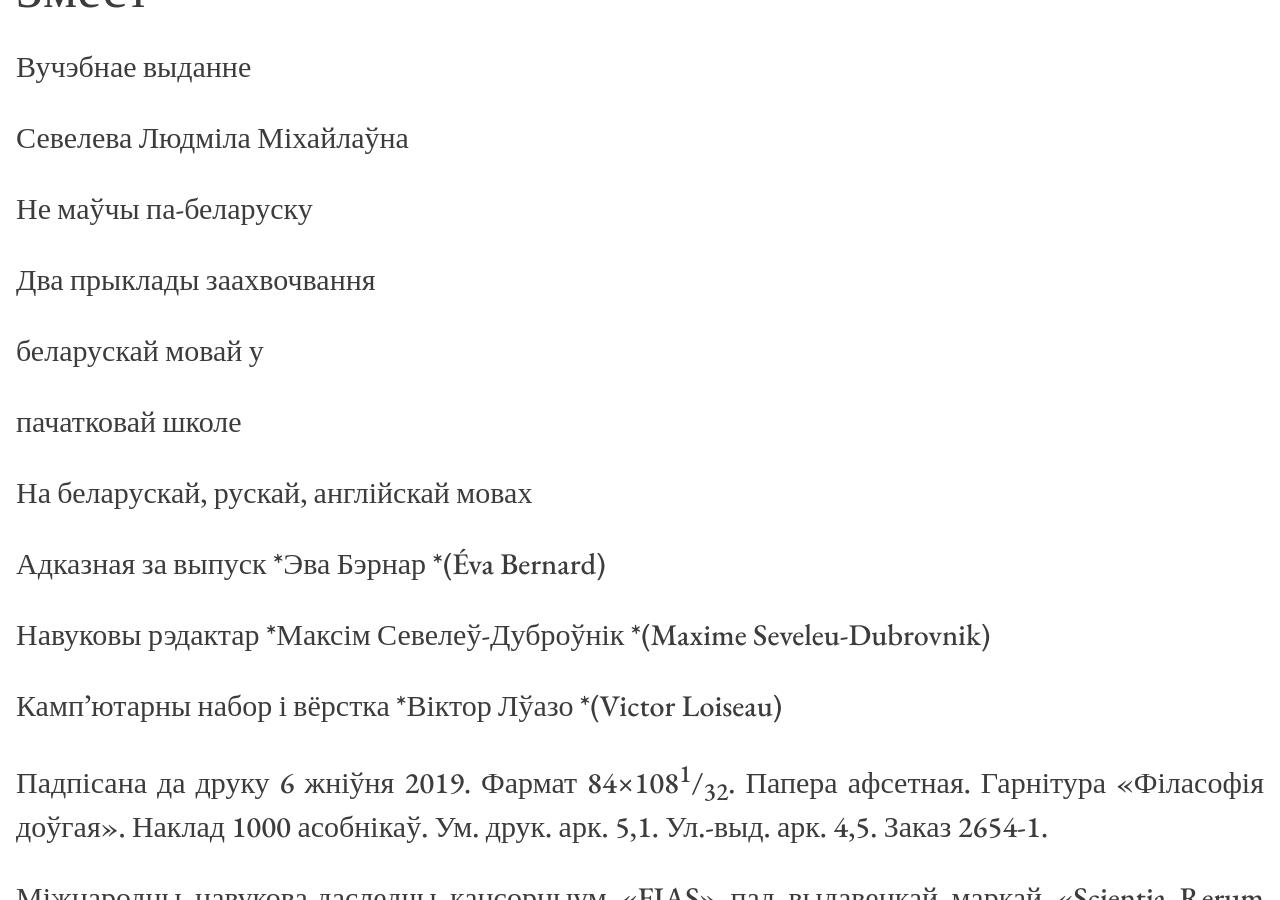
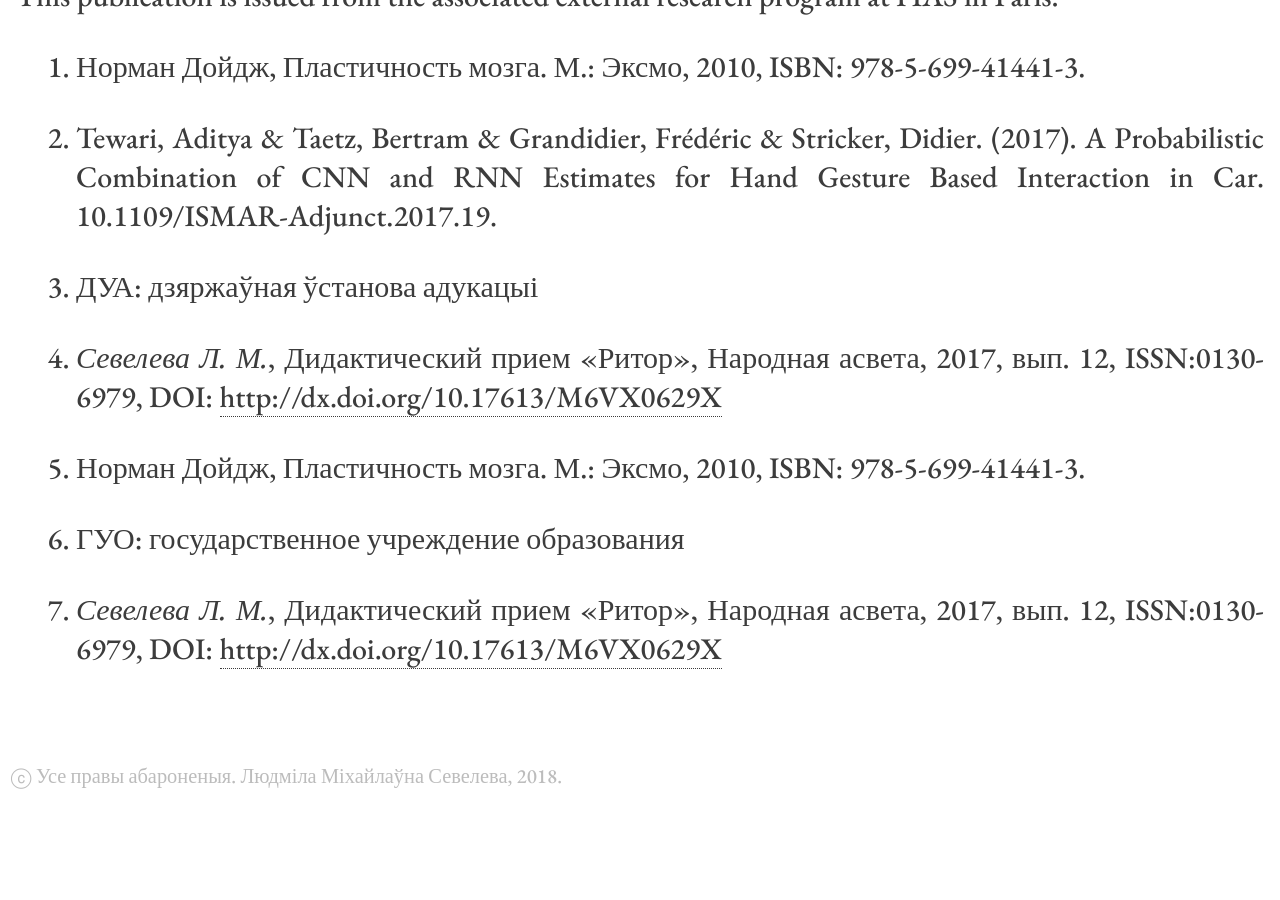
Before and after one commit to seveleva/seveleva, a Jekyll site: the page built from nie-maŭčy.md, in a window 1280 px wide and 900 px high, scrolled down 69476 px. Built offline with Jekyll 4.4.1, drawn with Linux system fonts in a browser that asks for light colours; after the commit the page ends 70313 px from its top, so only the background shows below that; some of the changed text lies outside the part shown.

Commit message:
Update nie-maŭčy.md

```diff
--- a/nie-maŭčy.md
+++ b/nie-maŭčy.md
@@ -2000,50 +2003,6 @@
 This publication is issued from the associated external research program
 at FIAS in Paris.
 
-# <span id="anchor-72"></span>Змест
-
-Вучэбнае выданне
-
-Севелева Людміла Міхайлаўна
-
-Не маўчы па-беларуску
-
-Два прыклады заахвочвання
-
-беларускай мовай у
-
-пачатковай школе
-
-На беларускай, рускай, англійскай мовах
-
-Адказная за выпуск *Эва Бэрнар *(Éva Bernard)
-
-Навуковы рэдактар *Максім Севелеў-Дуброўнік *(Maxime Seveleu-Dubrovnik)
-
-Камп’ютарны набор і вёрстка *Віктор Лўазо *(Victor Loiseau)
-
-Падпісана да друку 6 жніўня 2019. Фармат
-84×108<sup>1</sup>/<sub>32</sub>. Папера афсетная. Гарнітура «Філасофія
-доўгая». Наклад 1000 асобнікаў. Ум. друк. арк. 5,1. Ул.-выд. арк. 4,5.
-Заказ 2654-1.
-
-Міжнародны навукова-даследчы кансорцыум «FIAS» пад выдавецкай маркай
-«Scientia Rerum (Academic Publishers, Paris)», Л. 751235605 ад 22
-верасня 2016.
-
-Projet d’édition: 5985A-FZ0-5
-
-Langue du texte: biélorusse, russe, anglais
-
-Maison d’édition: Scientia Rerum (Academic Publishers) sise à Paris
-(75), 20 rue des Cinq-Diamants
-
-Achevé d'imprimer en août 2019 sur les presses de la Jouve S.A.S. sise à
-Cesson-Sévigné (35), 12 rue des Landelles
-
-ISBN: 979-10-97005-03-0
-
-Dépôt légal: août 2019
 
 1.  Норман Дойдж, Пластичность мозга. М.: Эксмо, 2010, ISBN:
     978-5-699-41441-3.
```
Also changed, not shown: other parts of nie-maŭčy.md (+3 -0 lines).
